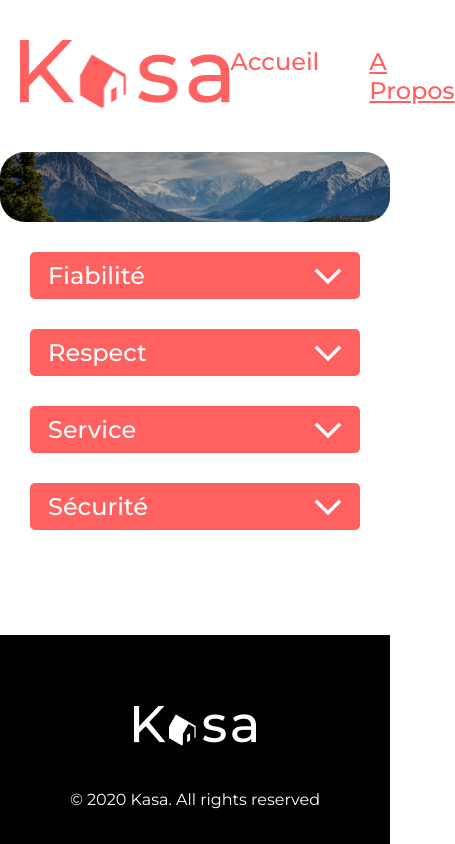
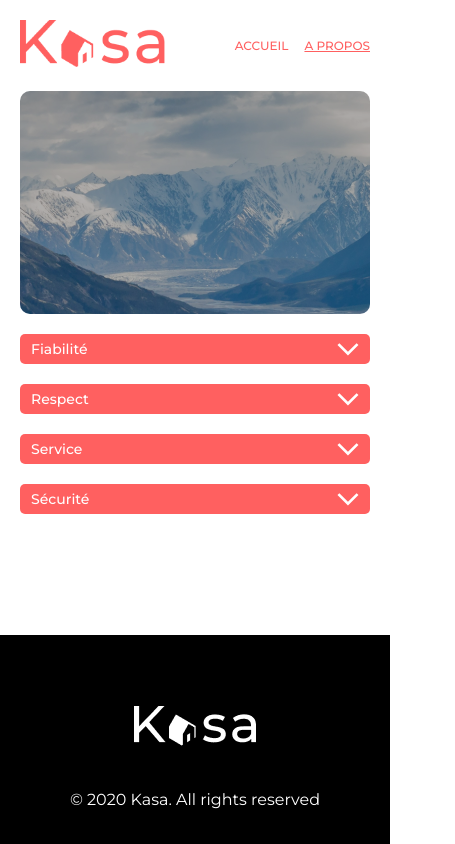
Before and after one commit to iLoLow/p7-kasa, a React (Create React App) app: page /about in a window 390 px wide. Shown: the whole page, 455 px wide, since content can reach past the window. Built offline with nearby package versions, Linux system fonts and the light colour scheme.

Commit message:
respondsive 768px

```diff
--- a/src/Styles/About.css
+++ b/src/Styles/About.css
@@ -6,3 +6,12 @@
   gap: 30px;
   margin: 30px;
 }
+@media screen and (max-width: 768px) {
+  .Dropdown {
+    margin: 20px 0;
+    gap: 20px;
+  }
+  .banner img {
+    height: 223px;
+  }
+}
--- a/src/Styles/App.css
+++ b/src/Styles/App.css
@@ -15,10 +15,11 @@ body {
 }
 
 .main {
-  max-width: 1240px;
+  max-width: 1280px;
   margin-left: auto;
   margin-right: auto;
   flex: 1 1;
+  padding-inline: 20px;
 }
 img {
   width: 100%;
--- a/src/Styles/Banner.css
+++ b/src/Styles/Banner.css
@@ -17,5 +17,14 @@
 }
 .banner img {
   width: 100%;
+  height: 223px;
   object-fit: cover;
 }
+@media screen and (max-width: 768px) {
+  .banner {
+    border-radius: 10px;
+  }
+  .banner img {
+    height: 111px;
+  }
+}
--- a/src/Styles/Card.css
+++ b/src/Styles/Card.css
@@ -31,3 +31,8 @@
   margin: 20px;
   color: #ffffff;
 }
+@media screen and (max-width: 768px) {
+  .card {
+    height: 255px;
+  }
+}
--- a/src/Styles/Dropdown.css
+++ b/src/Styles/Dropdown.css
@@ -77,3 +77,25 @@ svg {
   font-size: 18px;
   font-weight: 400;
 }
+@media screen and (max-width: 768px) {
+  .dropdown-close {
+    max-width: 100%;
+  }
+
+  .dropdown-header,
+  .dropdown-close-header {
+    min-height: 30px;
+    border-radius: 5px;
+    padding-inline: 11px;
+  }
+  .btn {
+    width: 22px;
+  }
+  .dropdown-title {
+    font-weight: 500;
+    font-size: 14px;
+  }
+  .dropdown-body {
+    font-size: 12px;
+  }
+}
--- a/src/Styles/Error404.css
+++ b/src/Styles/Error404.css
@@ -29,3 +29,14 @@
   color: #ff6060;
   font-weight: 500;
 }
+@media screen and (max-width: 768px) {
+  .number {
+    font-size: 96px;
+  }
+  .titleMessage {
+    font-size: 18px;
+  }
+  .ReturnToHome {
+    font-size: 14px;
+  }
+}
--- a/src/Styles/Header.css
+++ b/src/Styles/Header.css
@@ -27,3 +27,22 @@
 .link-active {
   text-decoration: underline;
 }
+@media screen and (max-width: 768px) {
+  .header {
+    padding: 20px;
+  }
+
+  .logo-kasa {
+    max-width: 145px;
+    max-height: 47px;
+  }
+
+  .header nav {
+    gap: 16px;
+  }
+
+  .link {
+    text-transform: uppercase;
+    font-size: 12px;
+  }
+}
--- a/src/Styles/Home.css
+++ b/src/Styles/Home.css
@@ -7,7 +7,7 @@
   font-size: 48px;
   color: white;
 }
-/* flex-wrap: wrap; */
+
 .cards {
   background: #f7f7f7;
   margin-block: 50px;
@@ -18,3 +18,16 @@
   padding: 50px;
   border-radius: 25px;
 }
+@media screen and (max-width: 768px) {
+  .title-home {
+    font-size: 24px;
+  }
+
+  .cards {
+    margin-block: 22px;
+    grid-template-columns: 1fr;
+    background: none;
+    padding: 0;
+    gap: 22px;
+  }
+}
```
Also changed, not shown: src/components/Gallery.jsx (added).
